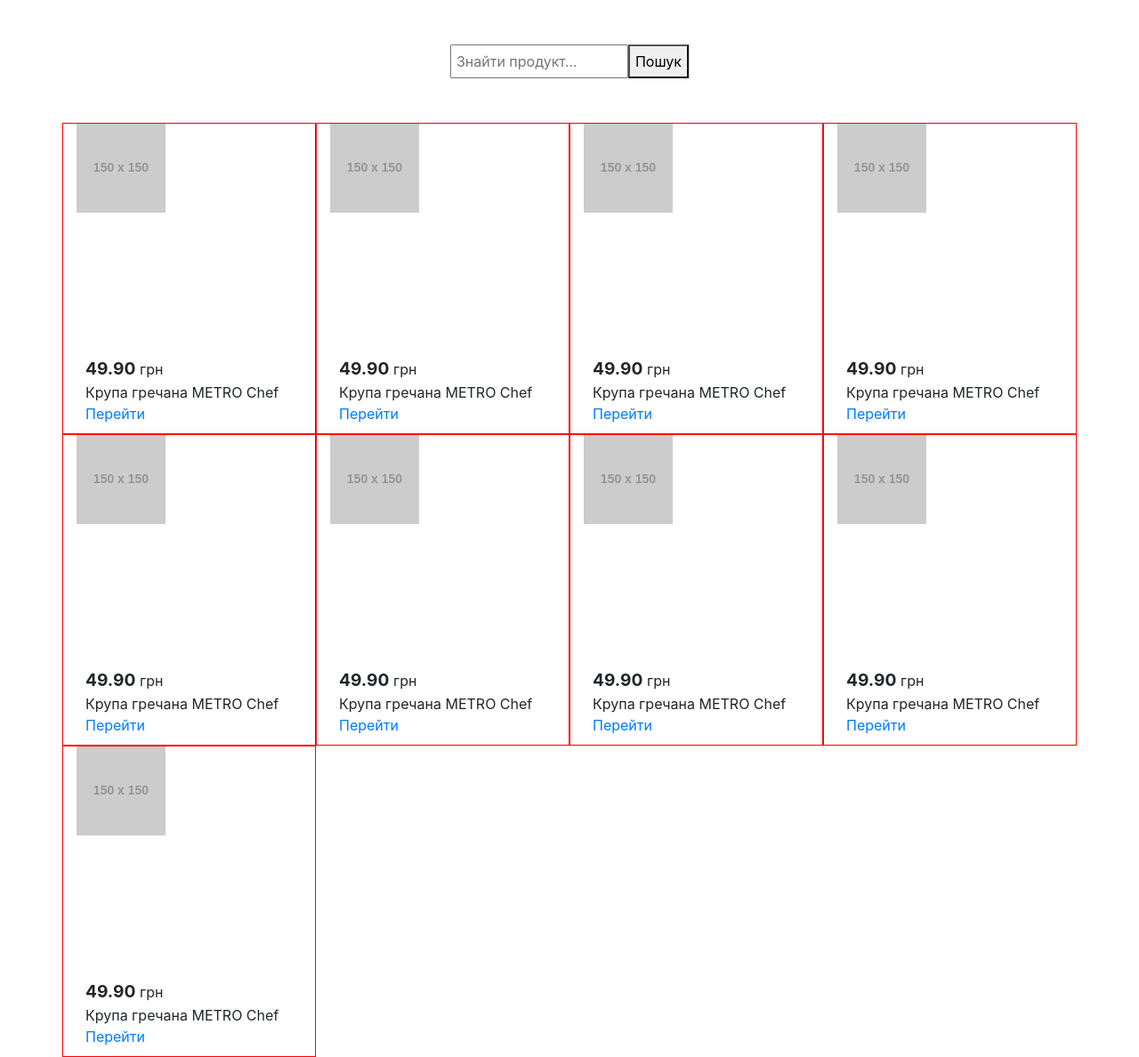
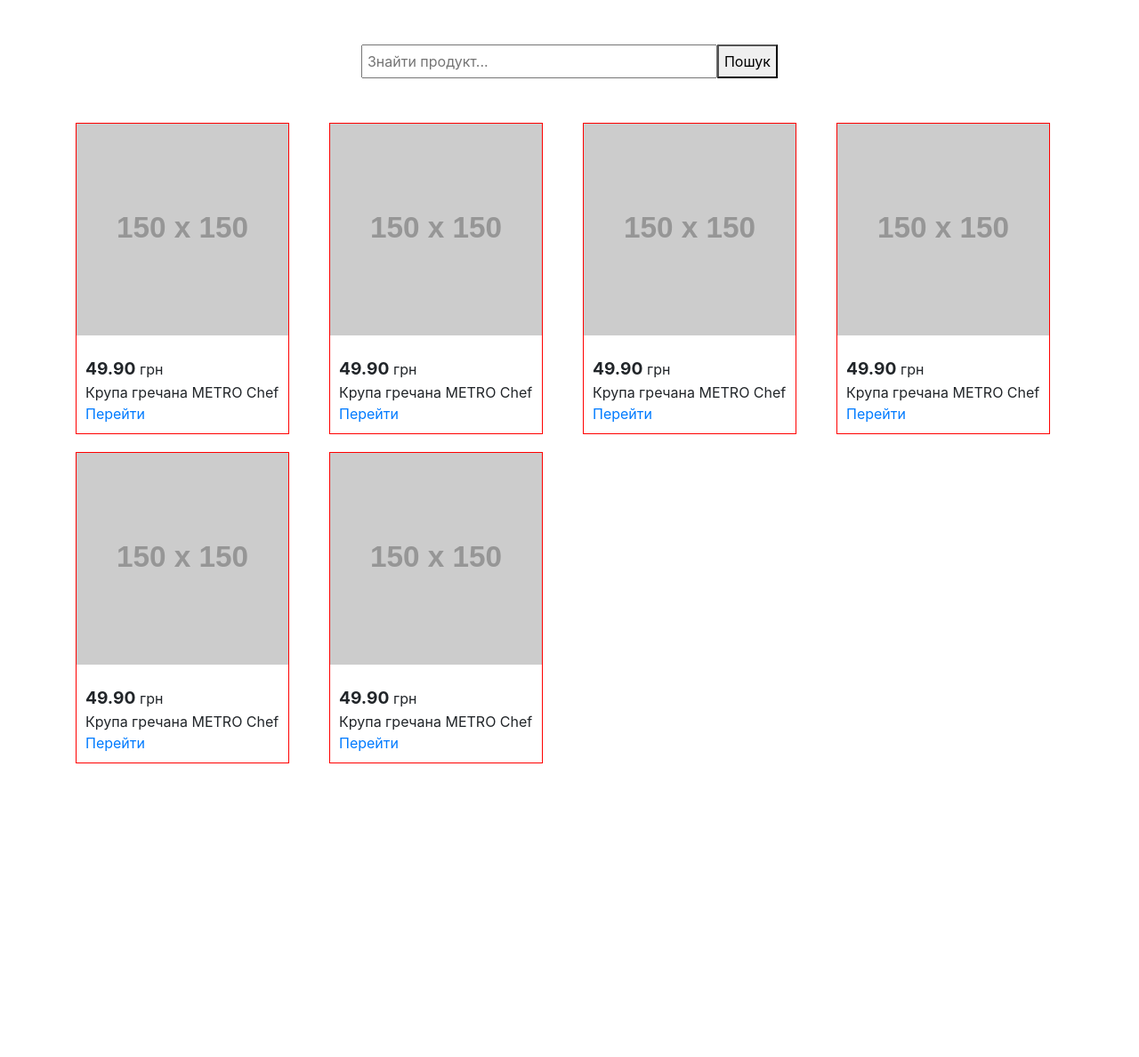
Before and after one commit to danil0110/INT20H_Grechka, a website: page index.html in a window 1280 px wide. Shown: the whole page at 89% size. After the commit the page ends 878 px from the top, so only its background shows below. Drawn offline with nearby package versions, Linux system fonts and the light colour scheme; placeholder pictures from the web are drawn by us.

Commit message:
Some styles fixed

```diff
--- a/css/styles.css
+++ b/css/styles.css
@@ -1,3 +1,7 @@
+* {
+    box-sizing: border-box;
+}
+
 .form-product-search {
     display: flex;
     justify-content: center;
@@ -7,21 +11,21 @@
 
 .form-product-search input {
     margin-left: 0;
-    width: 200px;
+    width: 400px;
     padding: 5px;
+}
+
+.shop-wrapper > div {
+    margin-bottom: 20px;
 }
 
 .shop-item {
     display: flex;
     flex-direction: column;
     justify-content: space-between;
-    width: 13rem;
+    width: 15rem;
     height: 350px;
     border: 1px red solid;
-}
-
-.shop-item img {
-    width: 100px;
 }
 
 .shop-item-info {
--- a/index.html
+++ b/index.html
@@ -14,112 +14,88 @@
             <button>Пошук</button>
         </form>
         <div class="shop-wrapper row">
-            <div class="shop-item col-lg-3 col-md-4 col-sm-12">
-                <img src="https://via.placeholder.com/150" alt="">
-                <div class="shop-item-info">
-                    <div class="item-price">
-                        <span>49.90</span> грн
+            <div class="col-lg-3 col-md-6">
+                <div class="shop-item">
+                    <img src="https://via.placeholder.com/150" alt="">
+                    <div class="shop-item-info">
+                        <div class="item-price">
+                            <span>49.90</span> грн
+                        </div>
+                        <div class="item-name">
+                            Крупа гречана METRO Chef
+                        </div>
+                        <a href="#">Перейти</a>
                     </div>
-                    <div class="item-name">
-                        Крупа гречана METRO Chef
-                    </div>
-                    <a href="#">Перейти</a>
                 </div>
             </div>
-            <div class="shop-item col-lg-3 col-md-4 col-sm-12">
-                <img src="https://via.placeholder.com/150" alt="">
-                <div class="shop-item-info">
-                    <div class="item-price">
-                        <span>49.90</span> грн
+            <div class="col-lg-3 col-md-6">
+                <div class="shop-item">
+                    <img src="https://via.placeholder.com/150" alt="">
+                    <div class="shop-item-info">
+                        <div class="item-price">
+                            <span>49.90</span> грн
+                        </div>
+                        <div class="item-name">
+                            Крупа гречана METRO Chef
+                        </div>
+                        <a href="#">Перейти</a>
                     </div>
-                    <div class="item-name">
-                        Крупа гречана METRO Chef
-                    </div>
-                    <a href="#">Перейти</a>
                 </div>
             </div>
-            <div class="shop-item col-lg-3 col-md-4 col-sm-12">
-                <img src="https://via.placeholder.com/150" alt="">
-                <div class="shop-item-info">
-                    <div class="item-price">
-                        <span>49.90</span> грн
+            <div class="col-lg-3 col-md-6">
+                <div class="shop-item">
+                    <img src="https://via.placeholder.com/150" alt="">
+                    <div class="shop-item-info">
+                        <div class="item-price">
+                            <span>49.90</span> грн
+                        </div>
+                        <div class="item-name">
+                            Крупа гречана METRO Chef
+                        </div>
+                        <a href="#">Перейти</a>
                     </div>
-                    <div class="item-name">
-                        Крупа гречана METRO Chef
-                    </div>
-                    <a href="#">Перейти</a>
                 </div>
             </div>
-            <div class="shop-item col-lg-3 col-md-4 col-sm-12">
-                <img src="https://via.placeholder.com/150" alt="">
-                <div class="shop-item-info">
-                    <div class="item-price">
-                        <span>49.90</span> грн
+            <div class="col-lg-3 col-md-6">
+                <div class="shop-item">
+                    <img src="https://via.placeholder.com/150" alt="">
+                    <div class="shop-item-info">
+                        <div class="item-price">
+                            <span>49.90</span> грн
+                        </div>
+                        <div class="item-name">
+                            Крупа гречана METRO Chef
+                        </div>
+                        <a href="#">Перейти</a>
                     </div>
-                    <div class="item-name">
-                        Крупа гречана METRO Chef
-                    </div>
-                    <a href="#">Перейти</a>
                 </div>
             </div>
-            <div class="shop-item col-lg-3 col-md-4 col-sm-12">
-                <img src="https://via.placeholder.com/150" alt="">
-                <div class="shop-item-info">
-                    <div class="item-price">
-                        <span>49.90</span> грн
+            <div class="col-lg-3 col-md-6">
+                <div class="shop-item">
+                    <img src="https://via.placeholder.com/150" alt="">
+                    <div class="shop-item-info">
+                        <div class="item-price">
+                            <span>49.90</span> грн
+                        </div>
+                        <div class="item-name">
+                            Крупа гречана METRO Chef
+                        </div>
+                        <a href="#">Перейти</a>
                     </div>
-                    <div class="item-name">
-                        Крупа гречана METRO Chef
-                    </div>
-                    <a href="#">Перейти</a>
                 </div>
             </div>
-            <div class="shop-item col-lg-3 col-md-4 col-sm-12">
-                <img src="https://via.placeholder.com/150" alt="">
-                <div class="shop-item-info">
-                    <div class="item-price">
-                        <span>49.90</span> грн
+            <div class="col-lg-3 col-md-6">
+                <div class="shop-item">
+                    <img src="https://via.placeholder.com/150" alt="">
+                    <div class="shop-item-info">
+                        <div class="item-price">
+                            <span>49.90</span> грн
+                        </div>
+                        <div class="item-name">
+                            Крупа гречана METRO Chef
+                        </div>
+                        <a href="#">Перейти</a>
                     </div>
-                    <div class="item-name">
-                        Крупа гречана METRO Chef
-                    </div>
-                    <a href="#">Перейти</a>
-                </div>
-            </div>
-            <div class="col-lg-3 col-md-4 col-sm-12 shop-item">
-                <img src="https://via.placeholder.com/150" alt="">
-                <div class="shop-item-info">
-                    <div class="item-price">
-                        <span>49.90</span> грн
-                    </div>
-                    <div class="item-name">
-                        Крупа гречана METRO Chef
-                    </div>
-                    <a href="#">Перейти</a>
-                </div>
-            </div>
-            <div class="shop-item col-lg-3 col-md-4 col-sm-12">
-                <img src="https://via.placeholder.com/150" alt="">
-                <div class="shop-item-info">
-                    <div class="item-price">
-                        <span>49.90</span> грн
-                    </div>
-                    <div class="item-name">
-                        Крупа гречана METRO Chef
-                    </div>
-                    <a href="#">Перейти</a>
-                </div>
-            </div>
-            <div class="shop-item col-lg-3 col-md-4 col-sm-12">
-                <img src="https://via.placeholder.com/150" alt="">
-                <div class="shop-item-info">
-                    <div class="item-price">
-                        <span>49.90</span> грн
-                    </div>
-                    <div class="item-name">
-                        Крупа гречана METRO Chef
-                    </div>
-                    <a href="#">Перейти</a>
                 </div>
             </div>
         </div>
```
